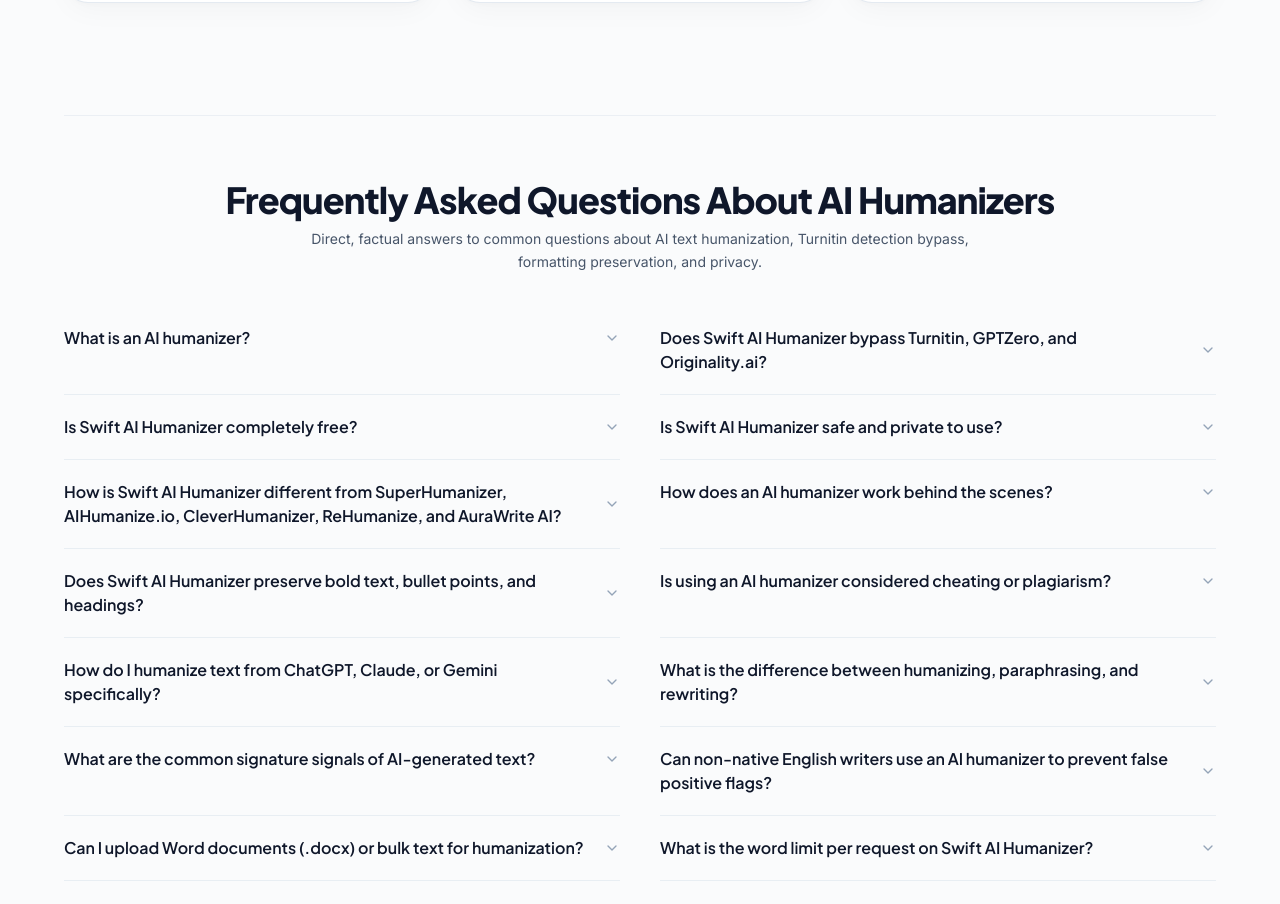
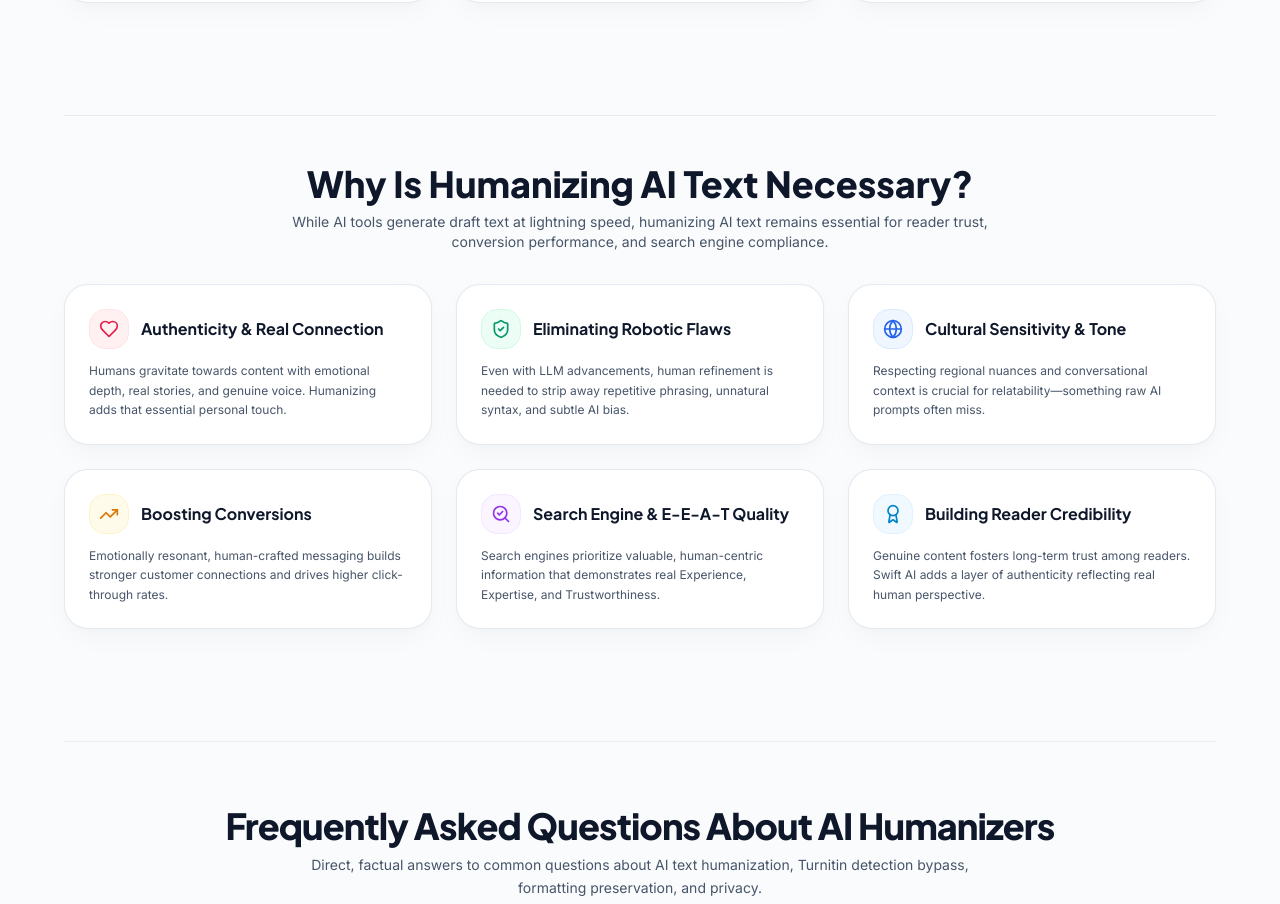
Before and after one commit to akashojha2011-jpg/swift-ai-humanizer, a Next.js app: page / in a window 1280 px wide. Shown: the part 6472-7376 px from the top of the page. Built offline with nearby package versions, Linux system fonts and the light colour scheme.

Commit message:
Add Necessity of Humanizing AI Text section covering authentic connection, eliminating flaws, cultural tone, conversions, SEO E-E-A-T, and credibility

```diff
--- a/app/page.tsx
+++ b/app/page.tsx
@@ -20,7 +20,9 @@ const ComparisonTable = dynamic(() => import("@/components/ComparisonTable").the
 const UseCases = dynamic(() => import("@/components/UseCases").then((mod) => mod.UseCases), {
   ssr: true,
 });
-
+const NecessitySection = dynamic(() => import("@/components/NecessitySection").then((mod) => mod.NecessitySection), {
+  ssr: true,
+});
 const FAQSection = dynamic(() => import("@/components/FAQSection").then((mod) => mod.FAQSection), {
   ssr: true,
 });
@@ -207,7 +209,10 @@ export default function Home() {
         {/* 7. Who Can Benefit (Use Cases) */}
         <UseCases />
 
-        {/* 8. Frequently Asked Questions (FAQ) & Schema */}
+        {/* 8. Necessity of Humanizing AI Text */}
+        <NecessitySection />
+
+        {/* 9. Frequently Asked Questions (FAQ) & Schema */}
         <FAQSection />
 
         {/* 9. Final CTA Banner */}
--- /dev/null
+++ b/components/NecessitySection.tsx
@@ -0,0 +1,81 @@
+"use client";
+
+import { Heart, ShieldCheck, Globe, TrendingUp, SearchCheck, Award } from "lucide-react";
+
+export function NecessitySection() {
+  const points = [
+    {
+      title: "Authenticity & Real Connection",
+      desc: "Humans gravitate towards content with emotional depth, real stories, and genuine voice. Humanizing adds that essential personal touch.",
+      icon: Heart,
+      color: "bg-rose-50 text-rose-600 dark:bg-rose-950 dark:text-rose-400 border-rose-100 dark:border-rose-900",
+    },
+    {
+      title: "Eliminating Robotic Flaws",
+      desc: "Even with LLM advancements, human refinement is needed to strip away repetitive phrasing, unnatural syntax, and subtle AI bias.",
+      icon: ShieldCheck,
+      color: "bg-emerald-50 text-emerald-600 dark:bg-emerald-950 dark:text-emerald-400 border-emerald-100 dark:border-emerald-900",
+    },
+    {
+      title: "Cultural Sensitivity & Tone",
+      desc: "Respecting regional nuances and conversational context is crucial for relatability—something raw AI prompts often miss.",
+      icon: Globe,
+      color: "bg-blue-50 text-blue-600 dark:bg-blue-950 dark:text-blue-400 border-blue-100 dark:border-blue-900",
+    },
+    {
+      title: "Boosting Conversions",
+      desc: "Emotionally resonant, human-crafted messaging builds stronger customer connections and drives higher click-through rates.",
+      icon: TrendingUp,
+      color: "bg-amber-50 text-amber-600 dark:bg-amber-950 dark:text-amber-400 border-amber-100 dark:border-amber-900",
+    },
+    {
+      title: "Search Engine & E-E-A-T Quality",
+      desc: "Search engines prioritize valuable, human-centric information that demonstrates real Experience, Expertise, and Trustworthiness.",
+      icon: SearchCheck,
+      color: "bg-purple-50 text-purple-600 dark:bg-purple-950 dark:text-purple-400 border-purple-100 dark:border-purple-900",
+    },
+    {
+      title: "Building Reader Credibility",
+      desc: "Genuine content fosters long-term trust among readers. Swift AI adds a layer of authenticity reflecting real human perspective.",
+      icon: Award,
+      color: "bg-sky-50 text-sky-600 dark:bg-sky-950 dark:text-sky-400 border-sky-100 dark:border-sky-900",
+    },
+  ];
+
+  return (
+    <section className="py-12 border-t border-slate-200/80 dark:border-slate-800 space-y-8 font-sans max-w-6xl mx-auto">
+      <div className="text-center max-w-3xl mx-auto space-y-2">
+        <h2 className="font-heading font-extrabold text-3xl sm:text-4xl text-slate-900 dark:text-white">
+          Why Is Humanizing AI Text Necessary?
+        </h2>
+        <p className="text-sm text-slate-600 dark:text-slate-300">
+          While AI tools generate draft text at lightning speed, humanizing AI text remains essential for reader trust, conversion performance, and search engine compliance.
+        </p>
+      </div>
+
+      <div className="grid grid-cols-1 md:grid-cols-2 lg:grid-cols-3 gap-6">
+        {points.map((p, idx) => {
+          const Icon = p.icon;
+          return (
+            <div
+              key={idx}
+              className="bg-white dark:bg-slate-900 border border-slate-200/90 dark:border-slate-800 p-6 rounded-3xl space-y-3 shadow-float hover:-translate-y-1 transition-all"
+            >
+              <div className="flex items-center gap-3">
+                <div className={`w-10 h-10 rounded-2xl flex items-center justify-center border ${p.color} shrink-0`}>
+                  <Icon className="w-5 h-5" />
+                </div>
+                <h3 className="font-heading font-bold text-base text-slate-900 dark:text-white">
+                  {p.title}
+                </h3>
+              </div>
+              <p className="text-xs text-slate-600 dark:text-slate-300 leading-relaxed">
+                {p.desc}
+              </p>
+            </div>
+          );
+        })}
+      </div>
+    </section>
+  );
+}
```
